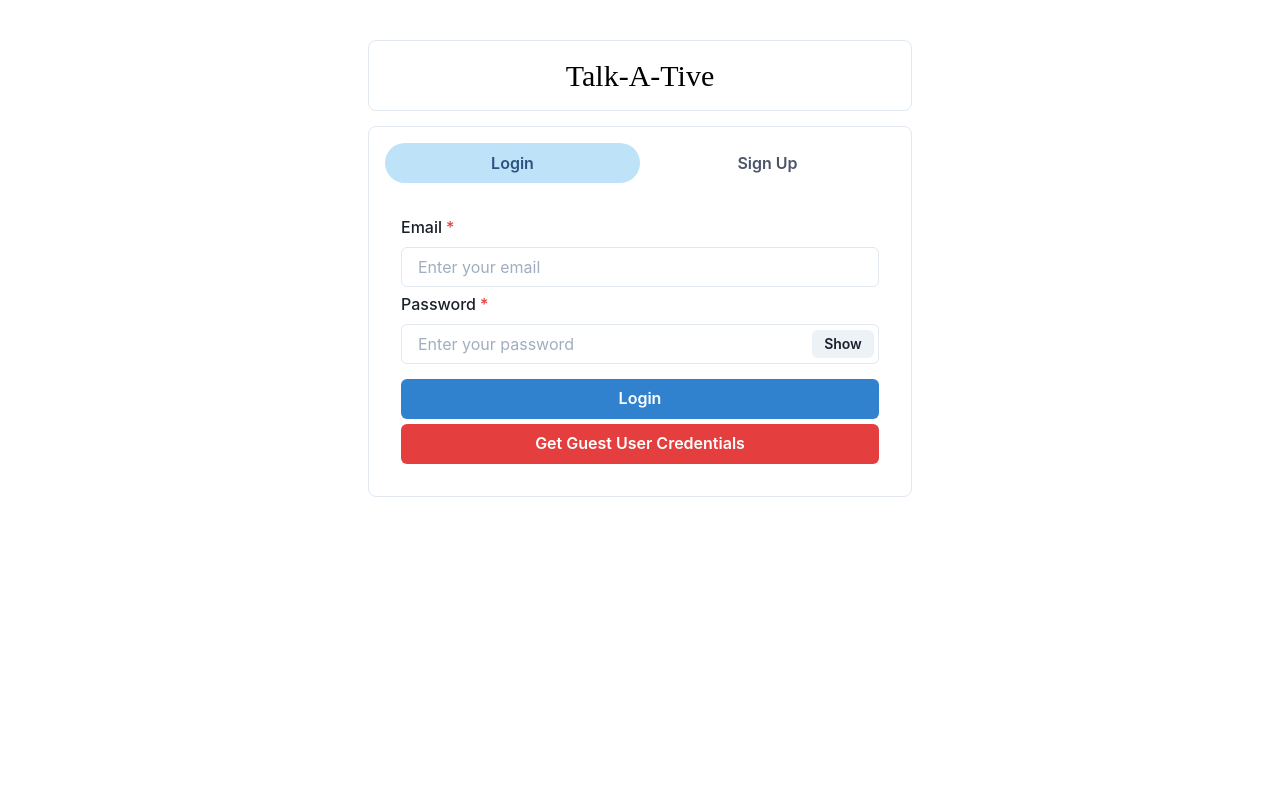
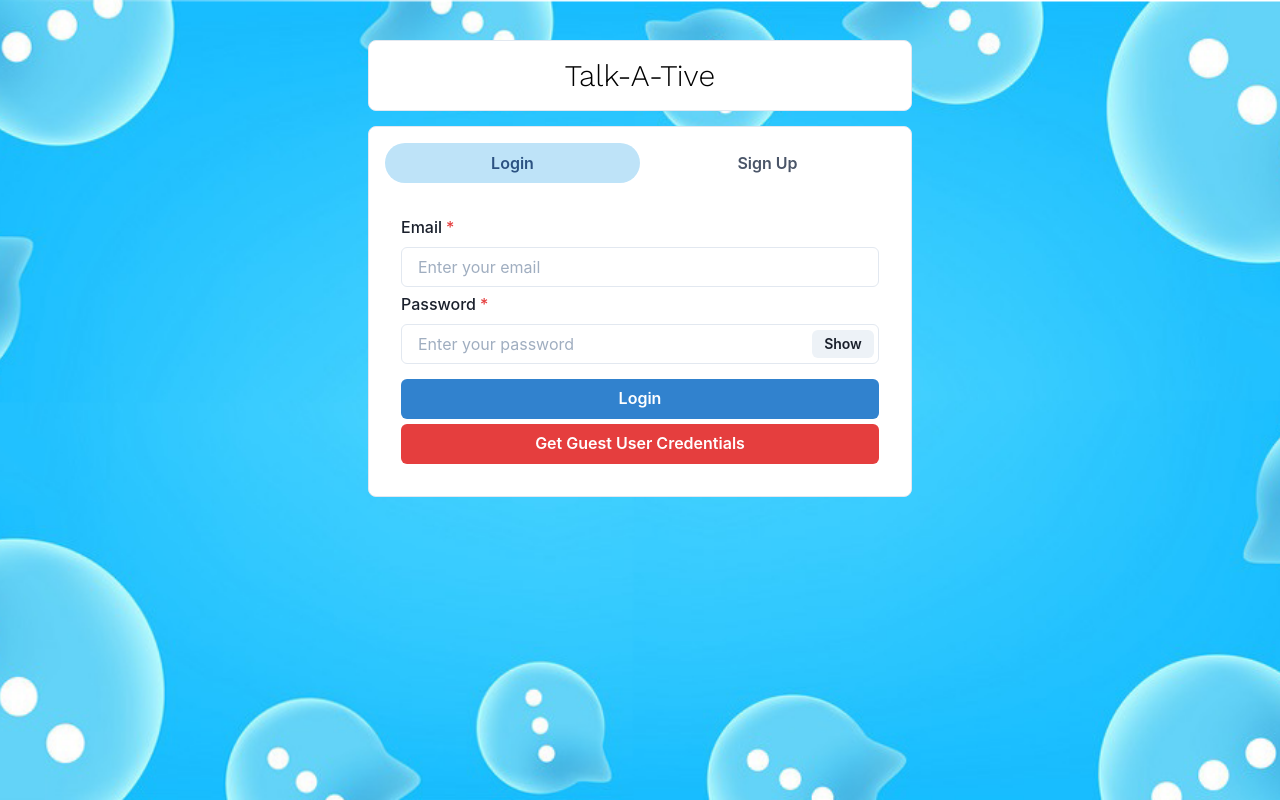
Before and after one commit to SeunJay/talkative-client, a React (Create React App) app: page / in a window 1280 px wide. Built offline with nearby package versions, Linux system fonts and the light colour scheme.

Commit message:
fix issue with background image

```diff
--- a/src/App.css
+++ b/src/App.css
@@ -1,11 +1,9 @@
 @import url('https://fonts.googleapis.com/css2?family=Work+Sans:wght@300&display=swap');
-
-
 
 .App {
   min-height: 100vh;
   display: flex;
-  background-image: url('/client/public/background.png');
+  background-image: url('./background.png');
   background-position: center;
   background-size: cover;
 }
--- a/src/App.js
+++ b/src/App.js
@@ -1,6 +1,7 @@
 import { Route } from 'react-router-dom';
 import ChatsPage from './pages/ChatsPage';
 import HomePage from './pages/HomePage';
+import './App.css';
 
 function App() {
   return (
```
Also changed, not shown: src/background.png (renamed from public/background.png).
